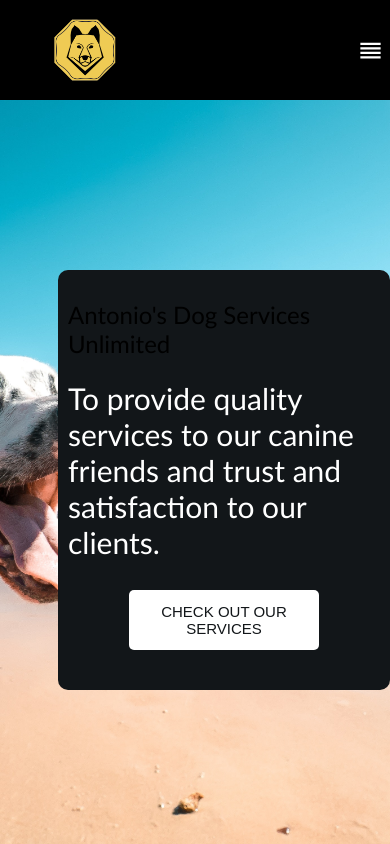
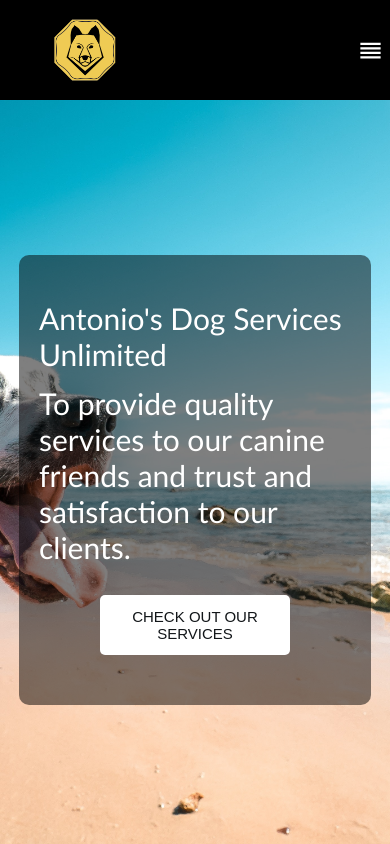
Before and after one commit to am852410/tonysdogservices, a React (Create React App) app: page / in a window 390 px wide. Shown: the top 844 px of the page. Built offline with nearby package versions, Linux system fonts and the light colour scheme; the HTML template or start-up script is replaced by a standard one.

Commit message:
home screen is now mobile friendly

```diff
--- a/src/styles/Home.css
+++ b/src/styles/Home.css
@@ -62,18 +62,19 @@
   .headerContainer {
     margin-left: 0px;
     border-radius: 10px;
-    padding: 10px;
-    width: 80%;
+    padding: 20px;
+    width: 80vw;
     display: flex;
     justify-content: center;
     align-items: center;
     flex-direction: column;
-    background-color: #121619;
+    background-color: rgb(0, 0, 0, 0.5);
     color: white;
+    align-self: center;
   }
 
-  .headerContainer h1 {
-    font-size: 40px;
+  .headerContainer h2 {
+    font-size: 30px;
     height: 30px;
     color: white;
   }
```
